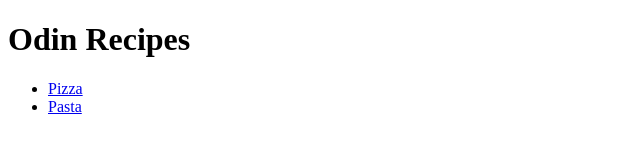
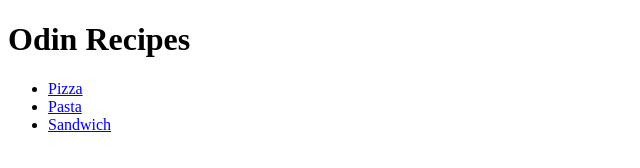
Before and after one commit to NimayDesai/odin-recipes, a plain HTML site: page index.html in a window 1280 px wide. Shown: the full height of the page, 0-640 px from the left. Drawn offline with Linux system fonts and the light colour scheme.

Commit message:
Add a link to the recipe

```diff
--- a/index.html
+++ b/index.html
@@ -9,6 +9,7 @@
     <ul>
       <li><a href="recipes/pizza.html">Pizza</a></li>
       <li><a href="recipes/pasta.html">Pasta</a></li>
+      <li><a href="recipes/sandwich.html">Sandwich</a></li>
     </ul>
   </body>
 </html>
```
